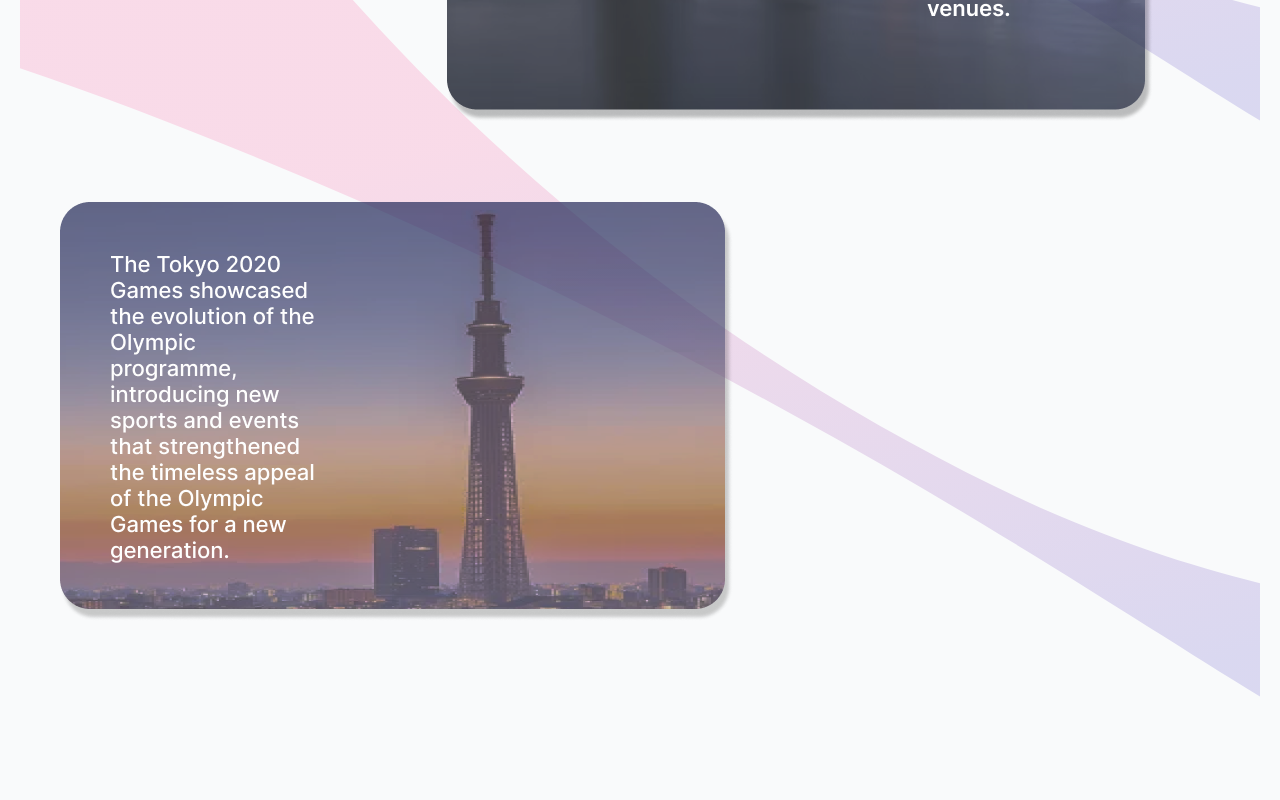
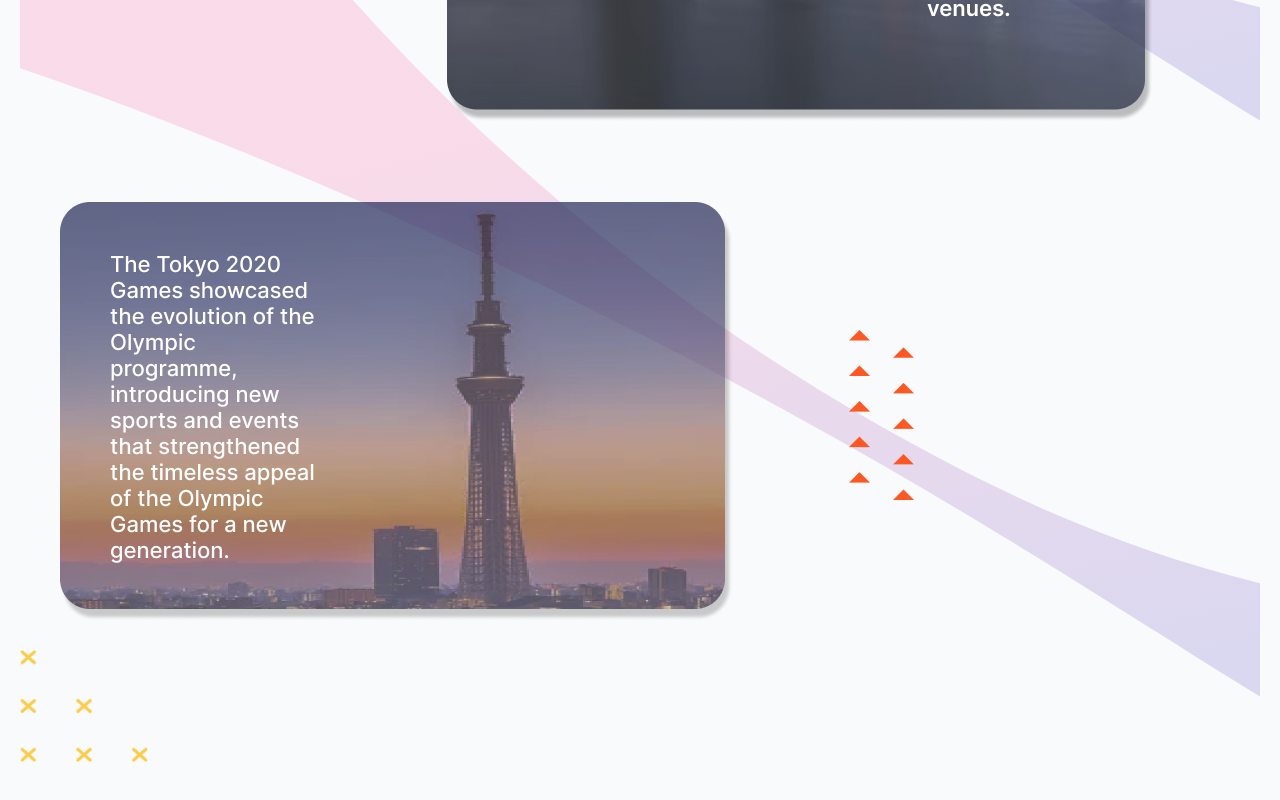
Before and after one commit to Shivam-Fl/Olypedia-testing, a website built with Vite: page pre0lympic.html in a window 1280 px wide. Shown: the part 1785-2585 px from the top of the page. Built offline with nearby package versions, Linux system fonts and the light colour scheme; a web font is replaced by a local one.

Commit message:
[Added vectors ]

```diff
--- a/pre0lympic.html
+++ b/pre0lympic.html
@@ -178,7 +178,9 @@
                 <div class="grid grid-cols-3 grid-rows-3 gap-y-10 min-[550px]:gap-y-20"> <img class="col-span-2 col-start-1 row-start-1 bg-blend-soft-light " src="./assets/Group 9267.png"
                         alt="">
                     <img class="col-span-2 col-start-2 row-start-2 bg-blend-soft-light " src="./assets/Group 9265.png" alt="">
+
                     <img class="col-span-2 col-start-1 row-start-3  " src="./assets/Group 9269.png" alt="">
+                    <img class="col-span-1 col-start-3 row-start-3 min-w-[1rem] max-w-[2rem] min-[768px]:max-w-[8rem]  mx-4 mt-10 min-[550px]:mt-28 min-[800px]:mt-32  " src="./assets/OBJECTS (1).png" alt="">
 
                 </div>
 
@@ -186,6 +188,8 @@
             <img class="absolute top-0 z-[-10]" src="./assets/Preolymp vector.svg" alt="">
             <img class="absolute top-96 z-[-10] min-[768px]:top-[32rem] min-[1000px]:top-[36rem] min-[1440px]:top-[42rem]" src="./assets/Preolymp vector.svg" alt="">
             <img class="min-w-[2rem] max-w-[5rem] min-[640px]:max-w-[10rem] absolute top-52 right-0 min-[1100px]:top-96 min-[1300px]:max-w-[16rem]" src="./assets/Frame 9258.png" alt="">
+
+            <img class="absolute bottom-[-20] z-[-10] max-[390px]:top-[40rem] max-[460px]:top-[45rem] max-[550px]:top-[48rem] min-w-[2rem] max-w-[5rem] min-[640px]:max-w-[8rem] min-[1300px]:max-w-[16rem]" src="./assets/OBJECTS.png" alt="">
 
         </div>
 
```
